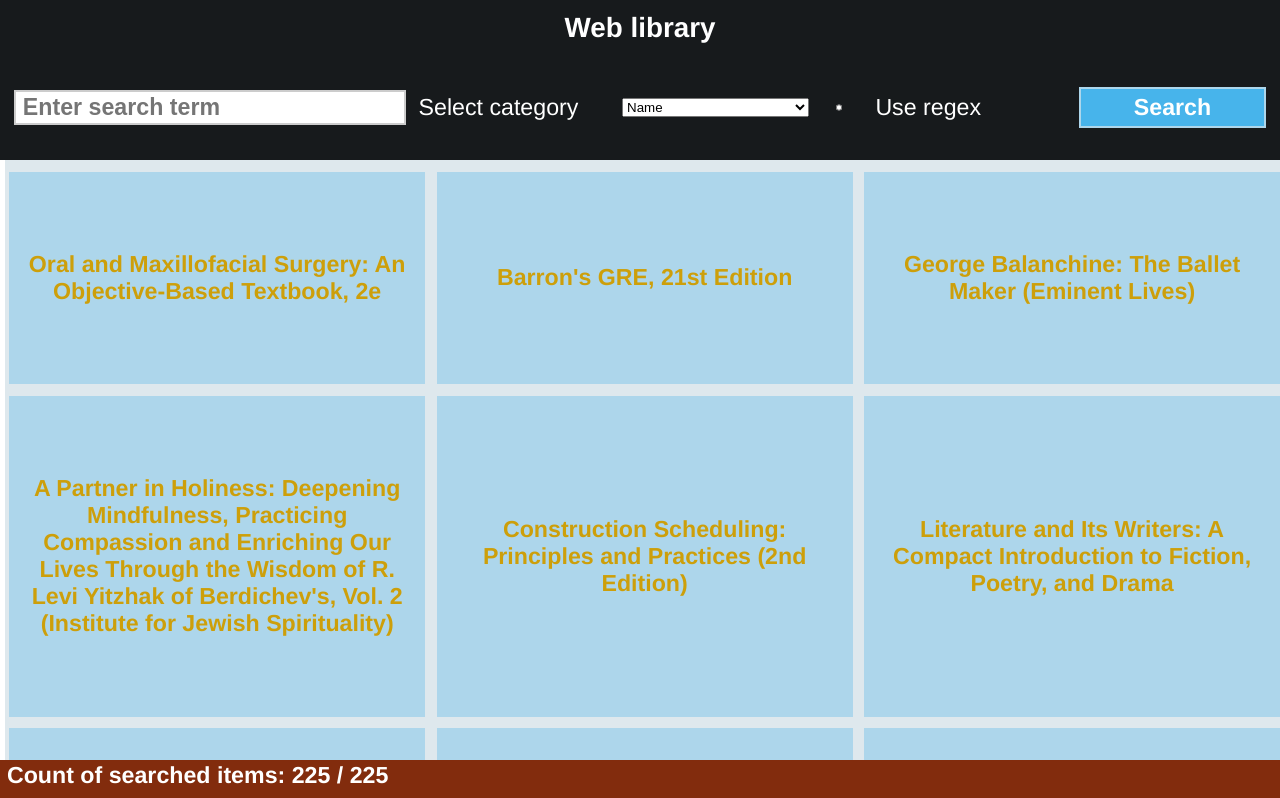
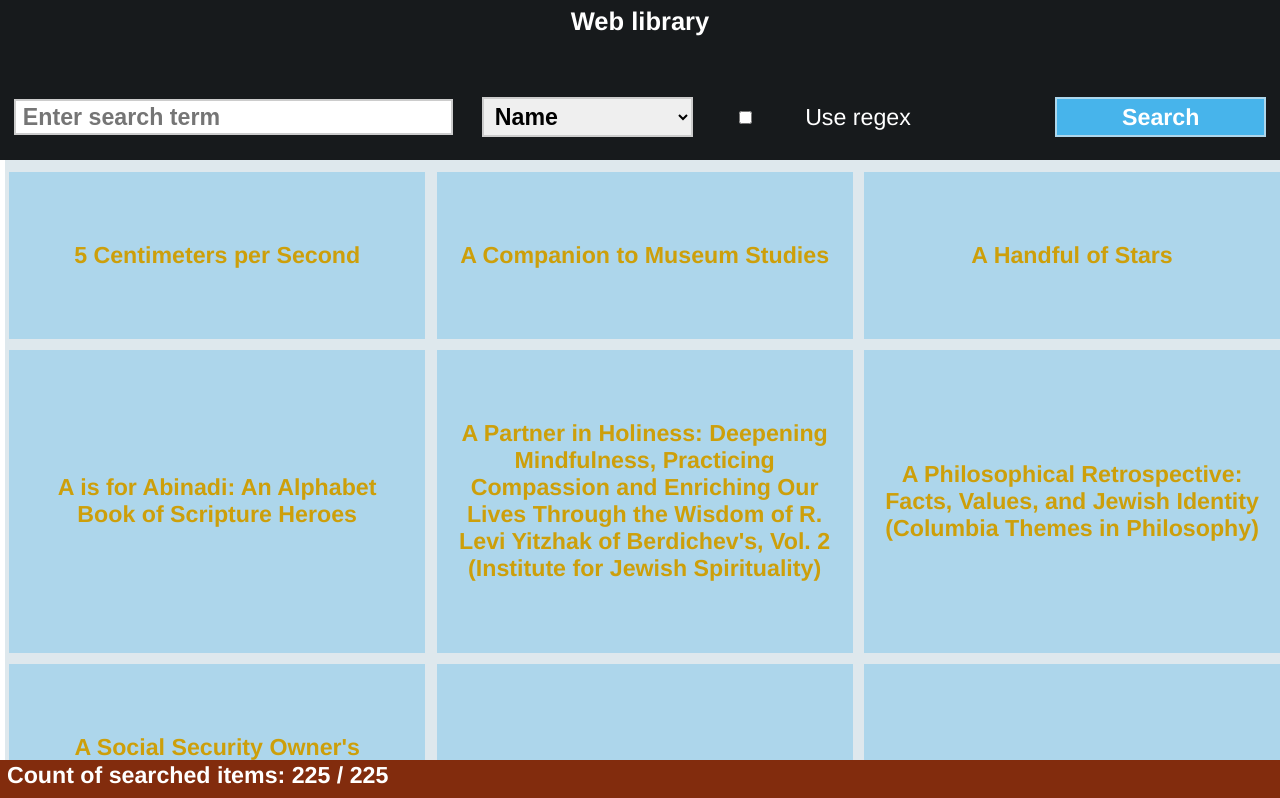
Before and after one commit to andrewtomanek/vue-books, a Vue app: page / in a window 1280 px wide. Shown: the top 798 px of the page. Built offline with nearby package versions, Linux system fonts and the light colour scheme.

Commit message:
search button
style fixes

```diff
--- a/src/App.vue
+++ b/src/App.vue
@@ -1,6 +1,6 @@
 <template>
   <div id="app">
-    <searchBooks class="mt-5"> </searchBooks>
+    <searchBooks />
     <bookList />
     <footerContainer />
   </div>
--- a/src/components/bookDetail.vue
+++ b/src/components/bookDetail.vue
@@ -6,7 +6,7 @@
     <div class="content-box" v-if="idOpen === book.indexId && isOpen">
       <div class="text-box">
         <p class="book-text" data-type="indexId">indexId: {{ book.indexId }}</p>
-        <p class="book-text" data-type="author">author:{{ book.author }}</p>
+        <p class="book-text" data-type="author">author: {{ book.author }}</p>
         <p class="book-text" data-type="categoryId">
           categoryId: {{ book.categoryId }}
         </p>
@@ -49,7 +49,7 @@
   justify-content: center;
   align-items: start;
   grid-gap: 0.2rem;
-  padding: 0.5rem 0.2rem;
+  padding: 0.5rem 0.6rem;
   grid-template-columns: 1fr;
   grid-template-rows: 1fr;
 }
@@ -83,12 +83,12 @@
   font-size: 1rem;
   font-weight: 700;
   color: var(--primary, firebrick);
-  height: auto;
+  height: 100%;
 }
 
 .book-text {
   margin: 0;
-  padding: 0.1rem 0.3rem;
+  padding: 0.2rem 0.5rem;
   font-size: 1rem;
   font-weight: 600;
   text-align: left;
--- a/src/components/bookList.vue
+++ b/src/components/bookList.vue
@@ -62,13 +62,14 @@
   display: grid;
   justify-content: center;
   align-items: center;
-  padding: 0.5rem 0.2rem;
+  padding: 0.1rem 0.2rem;
   grid-template-columns: 1fr;
   grid-template-rows: 1fr;
   background-color: var(--tile, skyblue);
   border: solid 0.1rem var(--tile, skyblue);
   transform: scale(1);
   transition: all 1200ms cubic-bezier(0.215, 0.61, 0.355, 1);
+  cursor: pointer;
 }
 
 .article-wrap:hover {
--- a/src/components/searchBooks.vue
+++ b/src/components/searchBooks.vue
@@ -12,9 +12,9 @@
           class="search-box"
           placeholder="Enter search term"
         />
-        <label for="search-select">Select category</label>
-        <select v-model="selected" name="searchCategory" id="search-select">
+        <select v-model="selected" name="searchCategory" class="search-select">
           <option
+            class="search-option"
             v-for="option in options"
             v-bind:value="option.value"
             :key="option.text"
@@ -42,6 +42,7 @@
   name: "searchBooks",
   data: function() {
     return {
+      search: "",
       options: [
         { text: "Name", value: "Name" },
         { text: "Author", value: "Author" },
@@ -52,21 +53,13 @@
   },
   methods: {
     submitSearch() {
-      this.$store.commit("submitSearch", this.$store.state.query);
+      this.$store.commit("submitSearch", this.search);
     },
   },
   computed: Object.assign(
     {},
     {
       ...mapGetters({ books: "filtersBooks" }),
-      search: {
-        get() {
-          return this.$store.state.query;
-        },
-        set(val) {
-          this.$store.commit("setQuery", val);
-        },
-      },
       selected: {
         get() {
           return this.$store.state.selected;
@@ -101,32 +94,6 @@
   z-index: 9;
 }
 
-.main-content {
-  position: absolute;
-  left: 0;
-  top: 20vh;
-  display: grid;
-  margin: 0;
-  grid-auto-flow: row;
-  align-items: center;
-  justify-content: center;
-}
-
-footer {
-  position: fixed;
-  right: 0;
-  bottom: 0;
-  display: grid;
-  height: 5vh;
-  width: 100%;
-  background-color: var(--footer, orange);
-  z-index: 10;
-}
-
-a {
-  font-family: Helvetica, Arial, Verdana;
-}
-
 button {
   font-family: Helvetica, Arial, Verdana;
   padding: 0.2rem;
@@ -142,42 +109,27 @@
   font-family: Helvetica, Arial, Verdana;
   color: white;
   text-align: center;
-  padding: 0.5rem 0.2rem;
-  font-size: 1.2rem;
+  padding: 0.3rem 0.2rem;
+  font-size: 1.1rem;
   font-weight: 800;
   background-color: var(--header, black);
   margin: 0;
 }
 
-.layout-container {
-  height: 100%;
-  width: 100%;
-}
-
-.items-list {
-  display: grid;
-  grid-template-columns: repeat(3, 1fr);
-  grid-template-rows: auto;
-  grid-gap: 0.5rem;
-  padding: 0.5rem 0.2rem;
-  justify-content: center;
-  background-color: var(--grey, lightgrey);
-}
-
 form {
   display: grid;
-  justify-content: center;
+  justify-content: space-around;
   align-items: center;
-  grid-gap: 1rem;
-  grid-template-columns: 2fr 1fr 1fr 1vw 1fr 1fr;
+  grid-gap: 2rem;
+  grid-template-columns: 2fr 1fr 1vw 1fr 1fr;
   grid-template-rows: 1fr;
 }
 
 .search-wrapper {
+  display: grid;
+  align-items: center;
   margin: 0;
   padding: 0.3rem 0.6rem;
-  justify-content: center;
-  align-items: center;
 }
 .search-box {
   width: 100%;
@@ -190,9 +142,41 @@
   text-align: left;
   color: var(--header, brown);
 }
+
 .search-box:focus {
   box-shadow: 0 0 15px 5px var(--grey, grey);
   border: 0.1rem solid var(--secondary, blue);
+}
+
+.check-input {
+  width: 100%;
+  border: 0.1rem solid #ccc;
+  outline: 0;
+  margin: 0;
+  padding: 0.1rem 0.3rem;
+  font-size: 1rem;
+  font-weight: 600;
+  text-align: left;
+  color: var(--header, brown);
+}
+
+.search-select {
+  width: 100%;
+  height: 100%;
+  border: 0.1rem solid #ccc;
+  outline: 0;
+  margin: 0;
+  padding: 0.1rem 0.3rem;
+  font-size: 1rem;
+  font-weight: 700;
+  text-align: left;
+}
+
+.search-option {
+  padding: 0.1rem 0.3rem;
+  font-size: 1rem;
+  font-weight: 700;
+  text-align: left;
 }
 
 label {
--- a/src/store.js
+++ b/src/store.js
@@ -3,7 +3,10 @@
 import bookData from "./data/booksArray.json";
 
 const books = () => {
-  return bookData;
+  let alphaSorted = bookData.sort(function(a, b) {
+    return a.name.toLowerCase().localeCompare(b.name.toLowerCase());
+  });
+  return alphaSorted;
 };
 
 Vue.use(Vuex);
@@ -42,7 +45,7 @@
       }
 
       let books = state.books;
-      if (state.query.length > 2) {
+      if (state.query.length > 0) {
         switch (state.selected) {
           case "Name":
             return books.filter((book) => testExistence(book.name));
```
